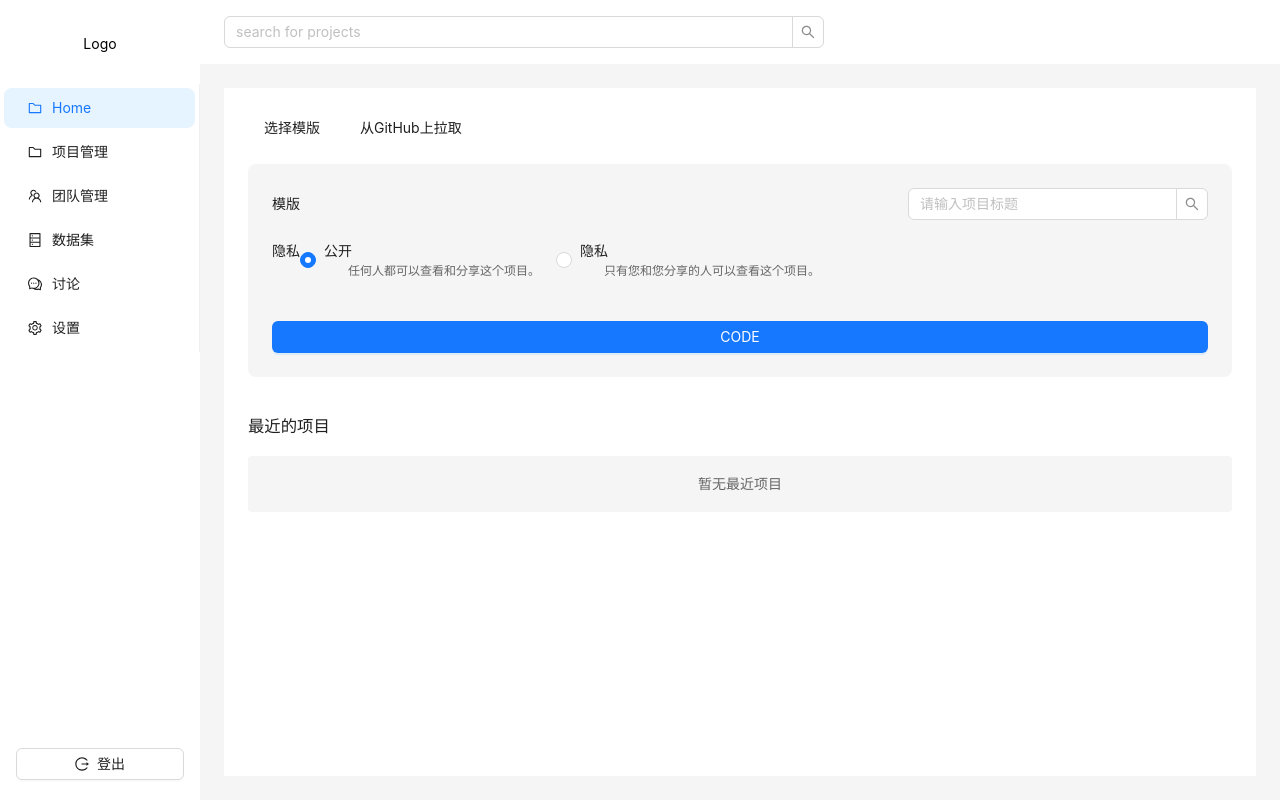
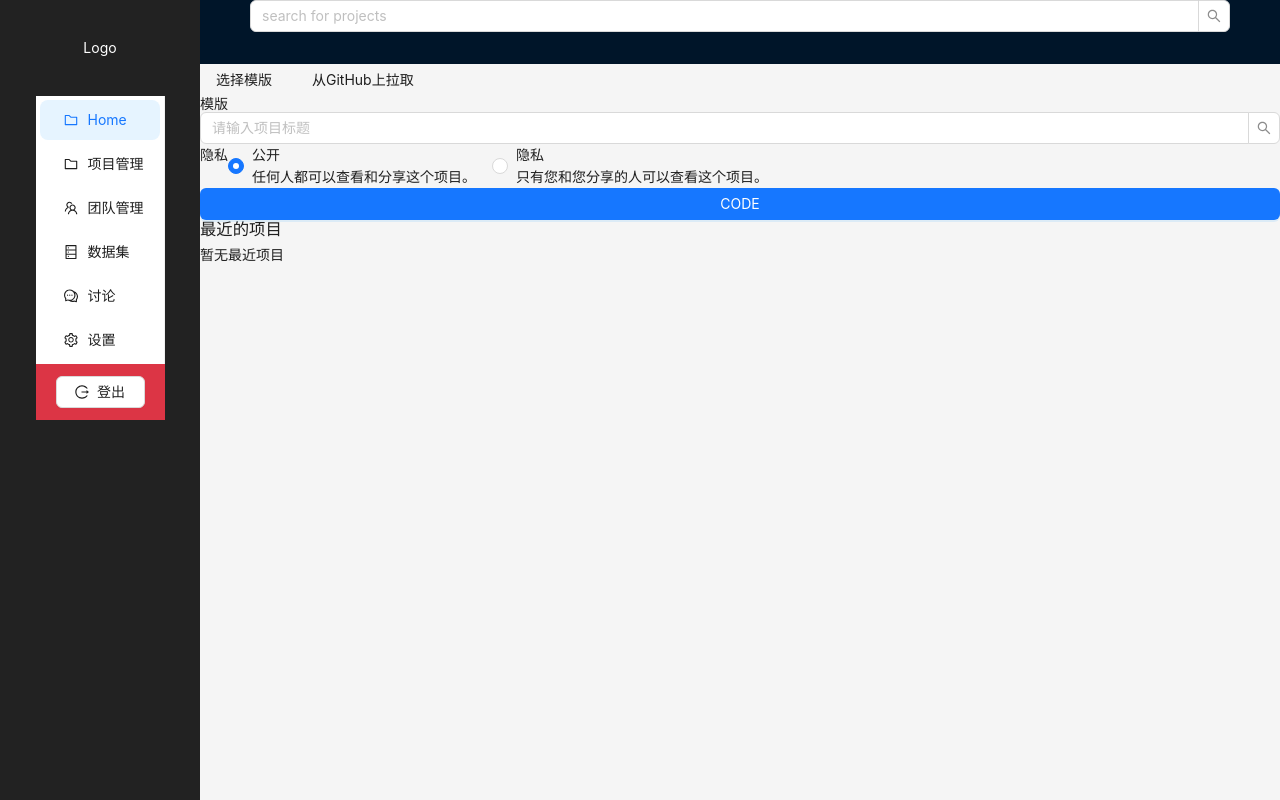
Before and after one commit to Yileen928/Online-Programming-Platform, a React (Create React App) app in the folder frontend/: page / in a window 1280 px wide. Built offline with nearby package versions, Linux system fonts and the light colour scheme.

Commit message:
更新 VSCode 设置和 Home 组件样式

```diff
--- a/frontend/src/components/Home.css
+++ b/frontend/src/components/Home.css
@@ -1,126 +1,79 @@
+/* 整体布局 */
+body {
+  margin: 0;
+  padding: 0;
+  font-family: 'Segoe UI', Tahoma, Geneva, Verdana, sans-serif;
+  background-color: #f0f0f0;
+}
+
 .home-layout {
+  display: flex;
   min-height: 100vh;
 }
 
+/* 侧边栏 */
 .home-sider {
+  width: 200px;
+  background-color: #222;
+  color: #fff;
   padding: 20px 0;
+  display: flex;
+  flex-direction: column;
+  align-items: center;
+}
+
+.sidebar-icon {
+  display: flex;
+  align-items: center;
+  width: 100%;
+  padding: 12px 20px;
+  margin-bottom: 15px;
+  cursor: pointer;
+  transition: background-color 0.3s ease;
+}
+
+.sidebar-icon:hover {
+  background-color: #333;
+}
+
+.sidebar-icon svg {
+  width: 22px;
+  height: 22px;
+  margin-right: 15px;
+  fill: #fff;
+}
+
+.sidebar-icon span {
+  font-size: 15px;
+  line-height: 22px;
 }
 
 .logo {
-  height: 32px;
-  margin: 16px;
+  height: 36px;
+  margin: 20px 0;
   text-align: center;
 }
 
-.logout-button {
-  position: absolute;
-  bottom: 20px;
-  width: 100%;
-  padding: 0 16px;
+.home-icon {
+  width: 24px;
+  height: 24px;
+  margin-right: 15px;
+  fill: #fff;
 }
 
-.home-header {
-  background: #fff;
-  padding: 0 24px;
-  display: flex;
-  align-items: center;
+.logout-button {
+  width: 100%;
+  padding: 12px 20px;
+  background-color: #dc3545;
+  color: #fff;
+  border: none;
+  cursor: pointer;
+  transition: background-color 0.3s ease;
+  text-align: center;
+  margin-top: auto;
+  font-size: 15px;
 }
 
-.search-input {
-  max-width: 600px;
-  width: 100%;
+.logout-button:hover {
+  background-color: #c82333;
 }
-
-.home-content {
-  margin: 24px;
-  padding: 24px;
-  background: #fff;
-}
-
-.project-section {
-  margin-bottom: 40px;
-}
-
-.section-header {
-  margin-bottom: 20px;
-}
-
-.template-section {
-  background: #f5f5f5;
-  padding: 24px;
-  border-radius: 8px;
-}
-
-.template-header {
-  display: flex;
-  justify-content: space-between;
-  align-items: center;
-  margin-bottom: 20px;
-}
-
-.project-title-input {
-  width: 300px;
-}
-
-.privacy-settings {
-  margin: 20px 0;
-}
-
-.radio-description {
-  color: #666;
-  font-size: 12px;
-  margin-left: 24px;
-}
-
-.create-button {
-  margin-top: 20px;
-}
-
-.recent-projects {
-  margin-top: 40px;
-}
-
-.projects-grid {
-  display: grid;
-  grid-template-columns: repeat(auto-fill, minmax(250px, 1fr));
-  gap: 20px;
-  margin-top: 20px;
-}
-
-.project-card {
-  cursor: pointer;
-}
-
-.project-card h4 {
-  margin: 0;
-}
-
-.project-time {
-  color: #666;
-  font-size: 12px;
-}
-
-.loading-projects {
-  grid-column: 1 / -1;
-  text-align: center;
-  padding: 20px;
-  color: #666;
-}
-
-.no-projects {
-  grid-column: 1 / -1;
-  text-align: center;
-  padding: 20px;
-  color: #666;
-  background: #f5f5f5;
-  border-radius: 4px;
-}
-
-.project-card {
-  transition: all 0.3s ease;
-}
-
-.project-card:hover {
-  transform: translateY(-2px);
-  box-shadow: 0 4px 12px rgba(0, 0, 0, 0.1);
-}
```
